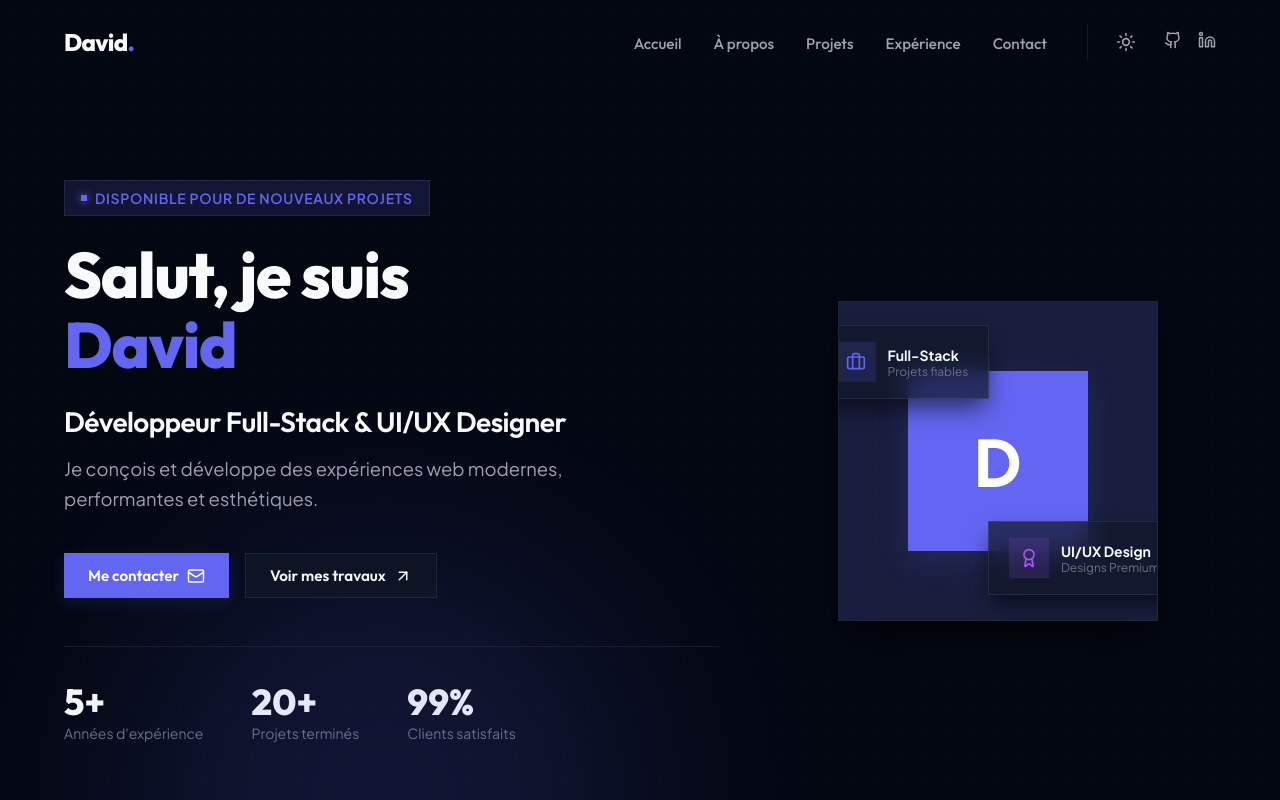
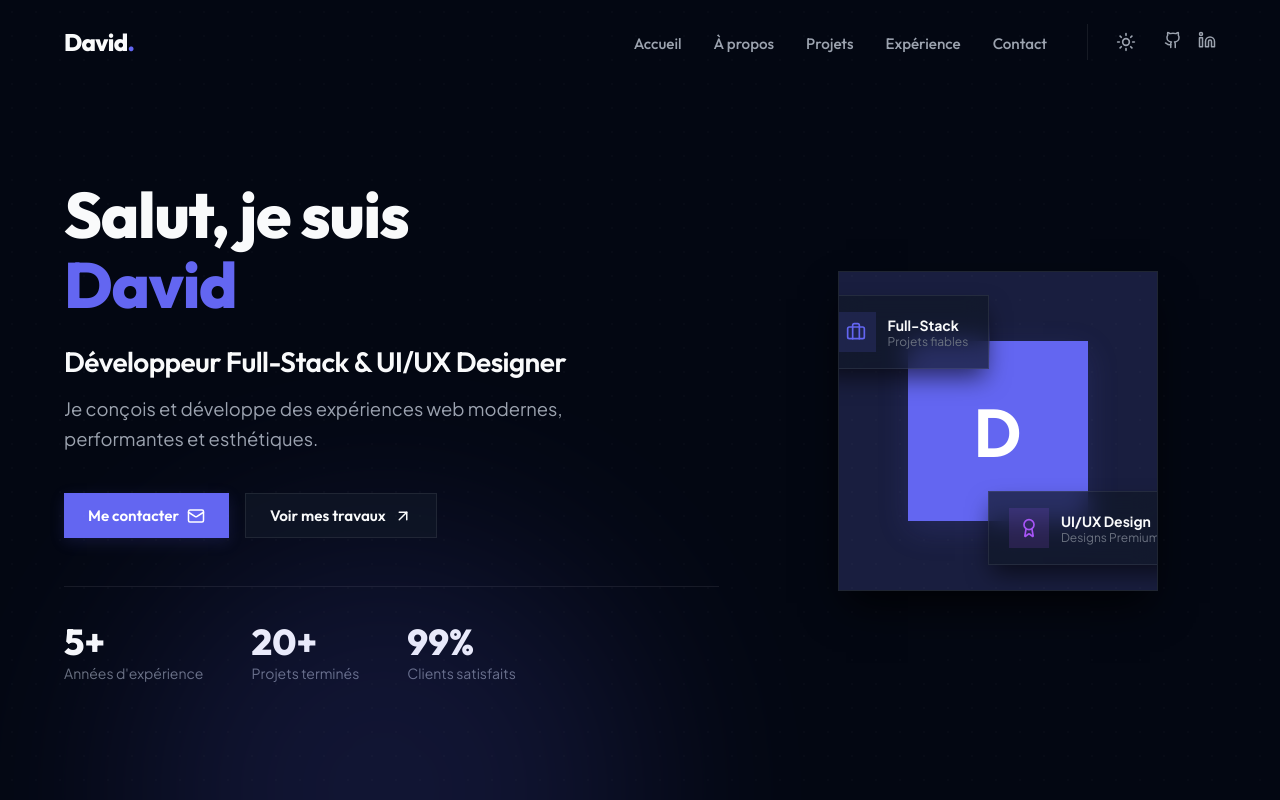
Before and after one commit to davidfirstassoue/portfolio-officiel, a Next.js app: page / in a window 1280 px wide. Shown: the top 800 px of the page. Built offline with nearby package versions, Linux system fonts and the light colour scheme.

Commit message:
Update links, remove availability badge, and restore original colors

```diff
--- a/src/components/Hero.tsx
+++ b/src/components/Hero.tsx
@@ -81,10 +81,6 @@ export default function Hero() {
             initial="hidden"
             animate="visible"
           >
-            <motion.div className="hero-badge" variants={itemVariants}>
-              <span className="hero-badge-dot" />
-              Disponible pour de nouveaux projets
-            </motion.div>
 
             <motion.h1 className="hero-title" variants={itemVariants}>
               Salut, je suis <br />
--- a/src/data/portfolio.ts
+++ b/src/data/portfolio.ts
@@ -49,8 +49,8 @@ export const profileData: Profile = {
   location: "Libreville , Gabon",
   avatar: "/assets/profile.png", // Will be created or customized
   email: "davidfirstassoue@gmail.com",
-  github: "https://github.com",
-  linkedin: "https://linkedin.com",
+  github: "https://github.com/davidfirstassoue",
+  linkedin: "https://www.linkedin.com/in/david-first-a-23394434b/",
   twitter: "https://twitter.com",
   resumeUrl: "#"
 };
```
Also changed, not shown: src/app/globals.css (+17 -4 lines).
